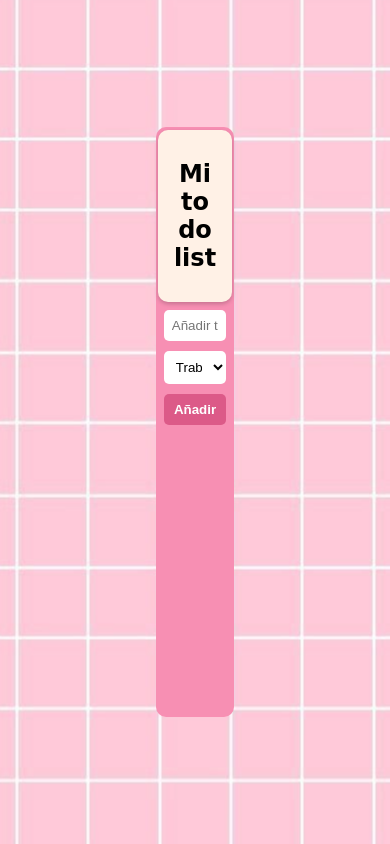
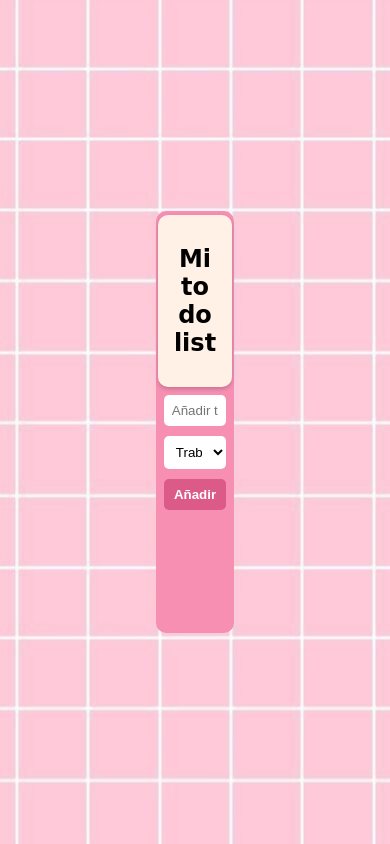
Before and after one commit to Melanyrc19/Lista-de-tareas, a plain HTML site: page index.html in a window 390 px wide. Drawn offline with Linux system fonts and the light colour scheme.

Commit message:
conteiner responsive

```diff
--- a/styles/style.css
+++ b/styles/style.css
@@ -1,11 +1,12 @@
 body {
     margin: 0;
     padding: 0;
-    background: url(✨rosa✨.jpg) no-repeat center center fixed;
+    background: url(✨rosa✨.jpg) repeat center center fixed;
     display: flex;
     align-items: center;
     justify-content: center;
     height: 100vh;
+
 }
 .titulo{
     background-color: #FFF1E6;
@@ -26,7 +27,8 @@ body {
     align-items: center;
     padding-left: 0px;
     width: 20%;
-    height: 70%;
+    min-height: 50%;
+    height: fit-content;
 }
 
 .container-formulario{
```
